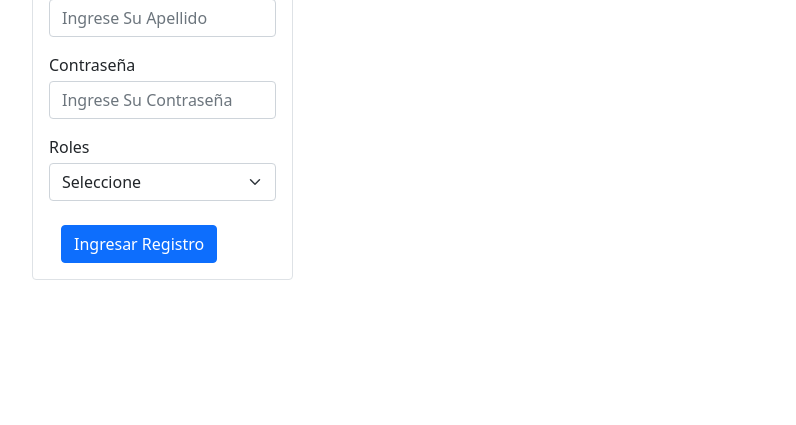
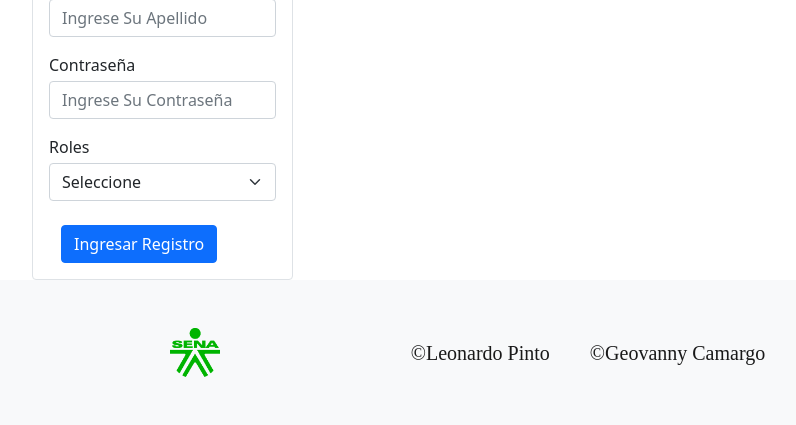
Before and after one commit to leofadev/proyecto_sena, a PHP site: page /pages/homepage.php in a window 1280 px wide. Shown: the part 545-970 px from the top of the page, without its empty margins (50-846 px from the left). Before the commit the page ends 825 px from the top, so only its background shows below. Run offline with PHP 8.4, Linux system fonts and the light colour scheme; data comes from the database, SQL or seed files in the repository.

Commit message:
Se agregó el footer

```diff
--- a/componentes/footer.php
+++ b/componentes/footer.php
@@ -1,3 +1,23 @@
+
+<footer>
+    <nav class=" nav fixed-button navbar navbar-expand-lg navbar-light bg-light p-5">
+            <div class="col-4 text-center">
+                <!-- Logo del Sena -->
+                <img src="../bootstrap-5.0.2-dist/img/logo-sena-verde.png" alt="Logo" width="50" >
+            </div>
+            <div class="row">
+            <div class="col-6 text-right">
+                    <!-- GITHUB de Pinto-->
+                    <a class="navbar-brand" href=""> &copy;Leonardo Pinto</a>
+            </div>
+            <div class="col-6 text-right">
+                    <!-- GITHUB de Camargo -->
+                    <a class="navbar-brand" href="#">&copy;Geovanny Camargo</a>
+            </div>
+            </div>
+    </nav>
+</footer>
+
 <!-- Codigo JavaScript -->
 <script src="./bootstrap-5.0.2-dist/js/bootstrap.bundle.js"></script>
 <!-- Buscador -->
```
